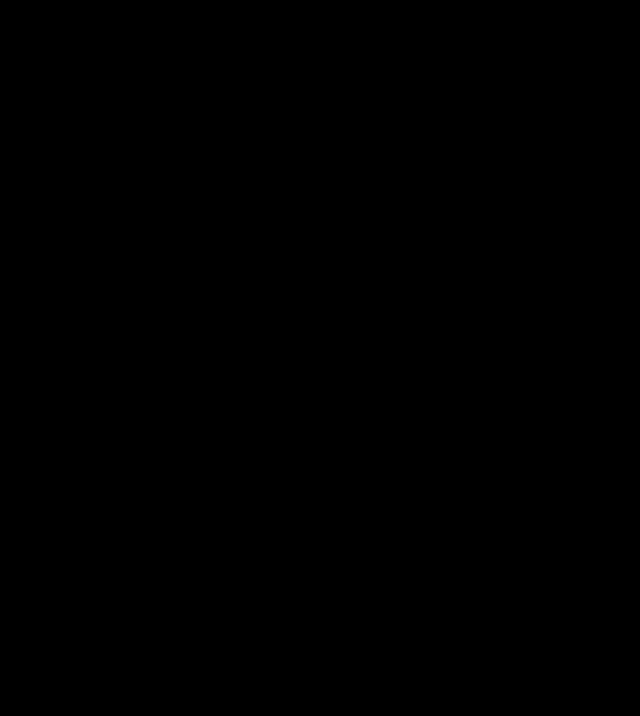
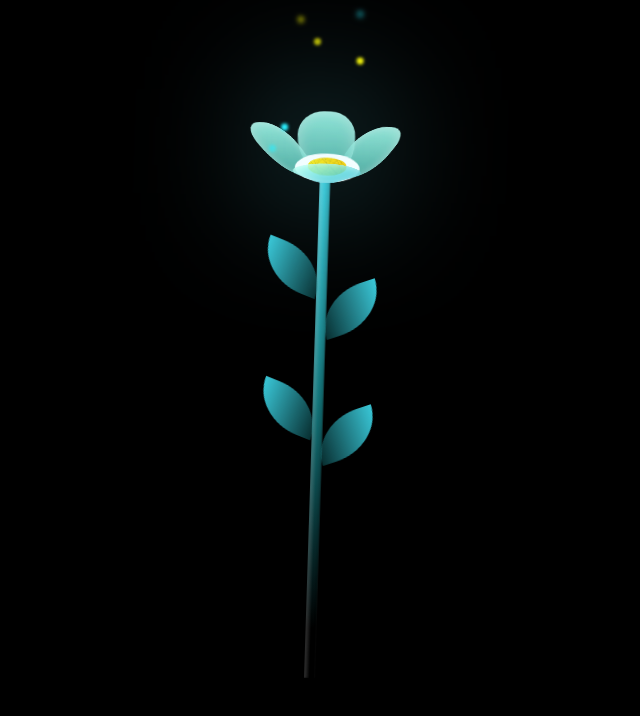
Before and after one commit to Crimson0711/Anniv, a plain HTML site: page index.html in a window 1280 px wide. Shown: the whole page, without its empty margins (336-976 px from the left). Drawn offline with Linux system fonts and the light colour scheme.

Commit message:
Update index.html

```diff
--- a/index.html
+++ b/index.html
@@ -3,7 +3,7 @@
 
 <head>
   <meta charset="UTF-8">
-  <title>Flowers</title>
+  <title>Happy 9th Anniversary!</title>
   <link rel="stylesheet" href="./style.css">
   <style>
     .letter-overlay {
@@ -57,8 +57,31 @@
 
 <body class="not-loaded">
   <div class="night"></div>
+
   <div class="flowers" id="flowers">
-    <!-- Flower markup retained as-is -->
+    <div class="flower flower--1">
+      <div class="flower__leafs flower__leafs--1">
+        <div class="flower__leaf flower__leaf--1"></div>
+        <div class="flower__leaf flower__leaf--2"></div>
+        <div class="flower__leaf flower__leaf--3"></div>
+        <div class="flower__leaf flower__leaf--4"></div>
+        <div class="flower__white-circle"></div>
+        <div class="flower__light flower__light--1"></div>
+        <div class="flower__light flower__light--2"></div>
+        <div class="flower__light flower__light--3"></div>
+        <div class="flower__light flower__light--4"></div>
+        <div class="flower__light flower__light--5"></div>
+        <div class="flower__light flower__light--6"></div>
+        <div class="flower__light flower__light--7"></div>
+        <div class="flower__light flower__light--8"></div>
+      </div>
+      <div class="flower__line">
+        <div class="flower__line__leaf flower__line__leaf--1"></div>
+        <div class="flower__line__leaf flower__line__leaf--2"></div>
+        <div class="flower__line__leaf flower__line__leaf--3"></div>
+        <div class="flower__line__leaf flower__line__leaf--4"></div>
+      </div>
+    </div>
   </div>
 
   <div class="letter-overlay" id="letterOverlay">
```
